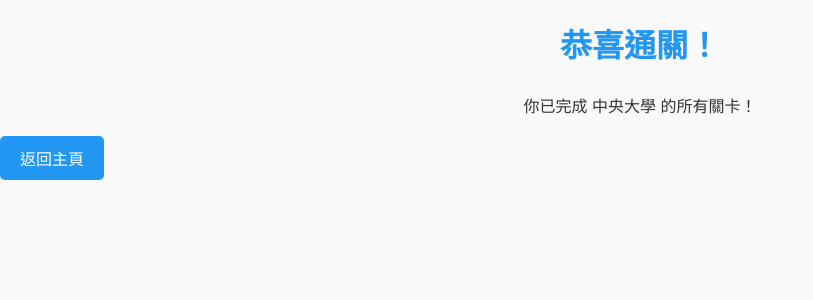
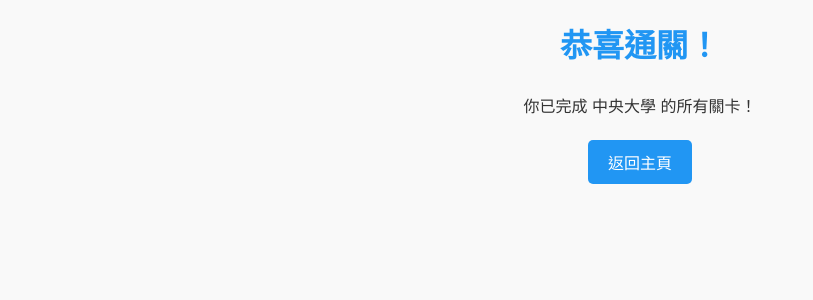
Before and after one commit to h04898989/puzzletest, a Flask app: page /game/1/end in a window 1280 px wide. Shown: the top 300 px of the page, without its empty margins (0-813 px from the left). Run offline with Flask 3, Linux system fonts and the light colour scheme.

Commit message:
modify button position

```diff
--- a/templates/end.html
+++ b/templates/end.html
@@ -9,6 +9,8 @@
 <body>
     <h1>恭喜通關！</h1>
     <p>你已完成 {{ game_name }} 的所有關卡！</p>
-    <button onclick="window.location.href='/'">返回主頁</button>
+    <div class="return-button-container">
+        <button onclick="window.location.href='/'">返回主頁</button>
+    </div>
 </body>
 </html>
```
